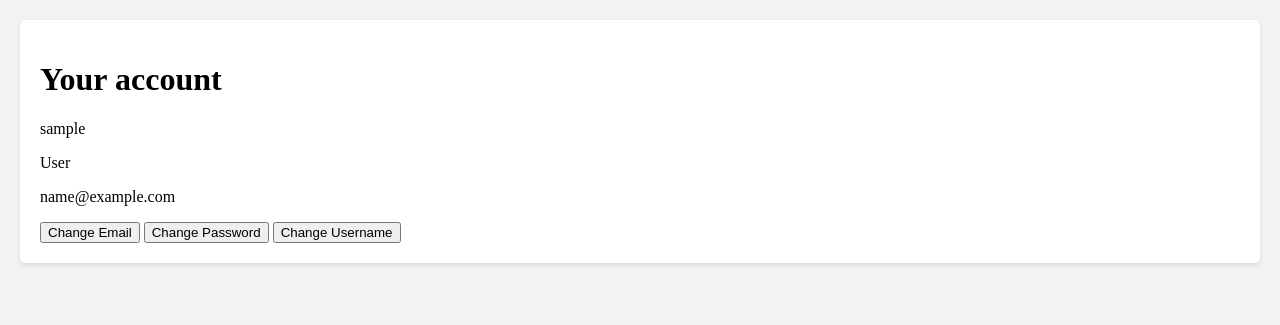
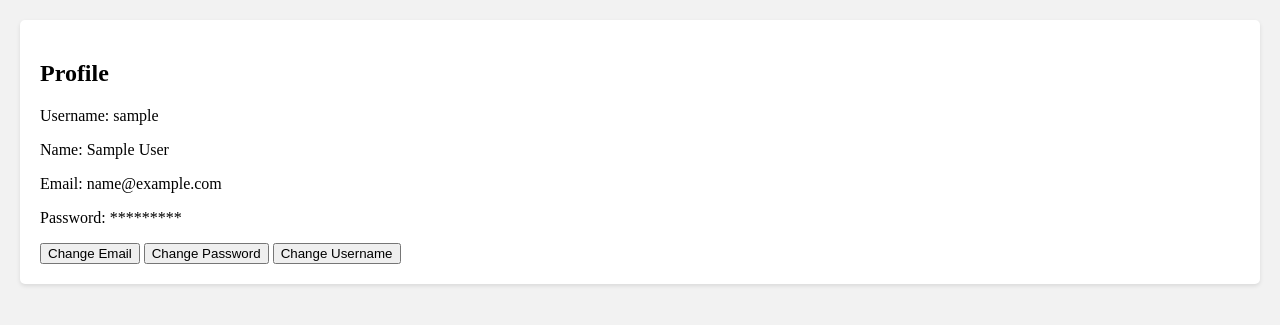
Before and after one commit to dmytromk/checkYourKnowledge, a Django app: page /account/settings/ in a window 1280 px wide. Shown: the part 38-363 px from the top of the page. Run offline with Django 4.2, Linux system fonts and the light colour scheme; the visitor is signed in with stand-in values (Sample User, id 1).

Commit message:
miscellaneous refactoring for account management

```diff
--- a/djangoApp/account/templates/login.html
+++ b/djangoApp/account/templates/login.html
@@ -61,8 +61,10 @@
             {% csrf_token %}
             <h2 class="text-center">Log in to your account</h2>
             {% for field in form %}
-                {{ field.label_tag }}
-                {{ field }}
+                <div>
+                    {{ field.label_tag }}
+                    {{ field }}
+                </div>
                 {% if field.errors %}
                     <small>{{ field.errors|striptags }}</small>
                 {% endif %}
--- a/djangoApp/account/templates/settings.html
+++ b/djangoApp/account/templates/settings.html
@@ -1,17 +1,17 @@
+
+
 {% extends "base.html" %}
-{% block title %}Profile details{% endblock %}
+{% block title %}Profile{% endblock %}
 {% block content %}
-
-    <div class="account_data">
-        <h1>Your account</h1>
-        {% if request.user.is_authenticated %}
-        <p>{{ request.user.username }}</p>
-        <p>{{ request.user.firstname }}</p>
-        <p>{{ request.user.last_name }}</p>
-        <p>{{ request.user.email }}</p>
+  <h2>Profile</h2>
+    <div>
+        <p>Username: {{ profile.username }}</p>
+        <p>Name: {{ profile.first_name }} {{ profile.last_name }}</p>
+        <p>Email: {{ profile.email }}</p>
+        <p>Password: *********</p>
         <button onclick="window.location.href='/account/change_email'">Change Email</button>
         <button onclick="window.location.href='/account/change_password'">Change Password</button>
         <button onclick="window.location.href='/account/change_username'">Change Username</button>
-        {% endif %}
     </div>
+  <!-- Add more profile information as needed -->
 {% endblock %}
--- a/djangoApp/account/views.py
+++ b/djangoApp/account/views.py
@@ -10,11 +10,16 @@ from django.contrib.auth import authenticate
 # Create your views here.
 def home(request):
     return render(request, 'home.html', {})
+
+class CustomLoginView(LoginView):
+    redirect_authenticated_user = True
+
 @login_required
 def settings(request):
-    return render(request, 'settings.html', {})
-class CustomLoginView(LoginView):
-    redirect_authenticated_user = True
+    user = request.user
+    # if we make CustomProfile model that extends the built-in django User model then use this instead
+    # profile = CustomProfile.objects.get(user=user)
+    return render(request, 'settings.html', {'profile': user})
 
 def register(request):
     if request.method == 'POST':
```
Also changed, not shown: djangoApp/account/forms.py (+4 -4 lines), djangoApp/account/templates/registration_success.html (+4 -7 lines), djangoApp/account/urls.py (+5 -4 lines).
